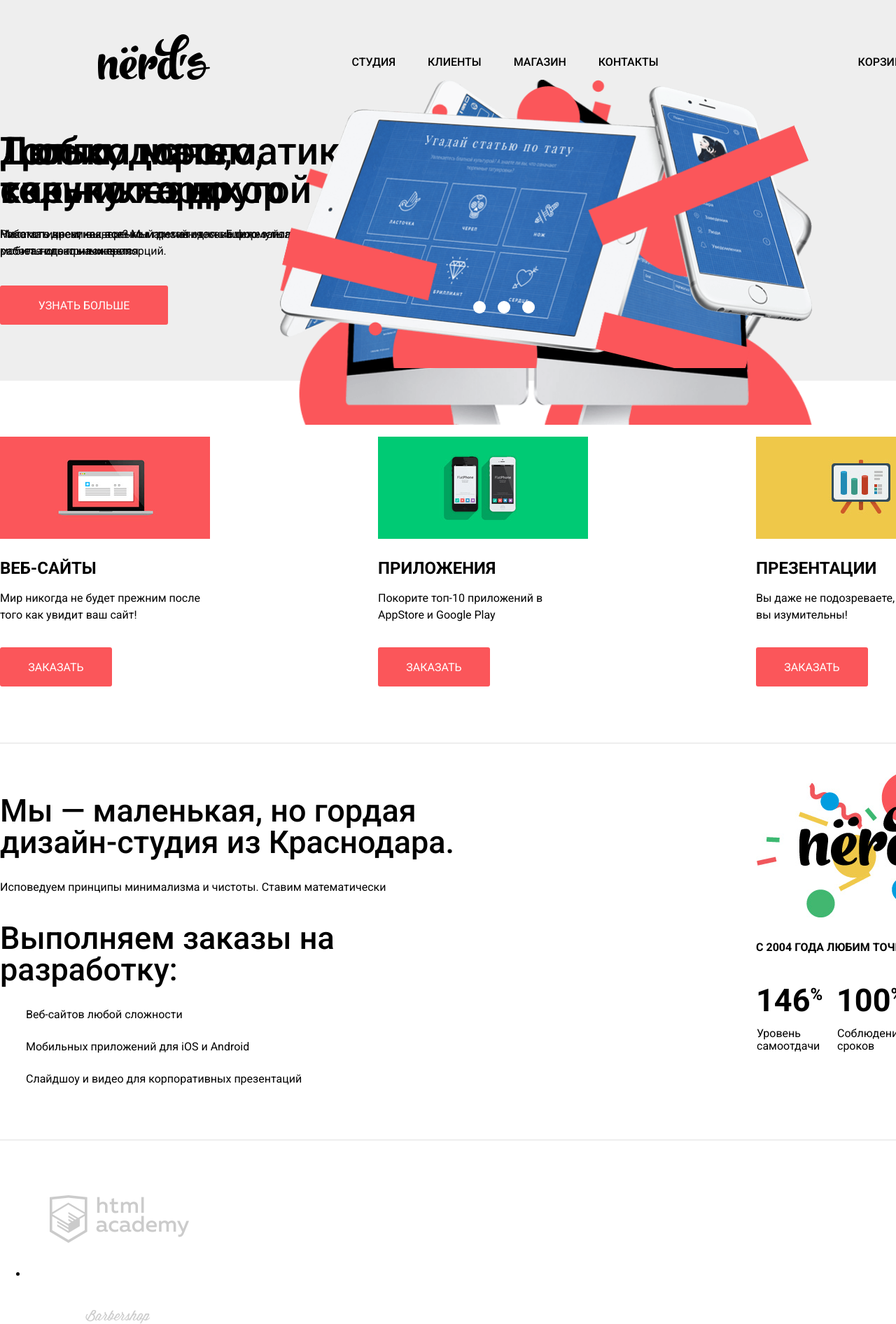
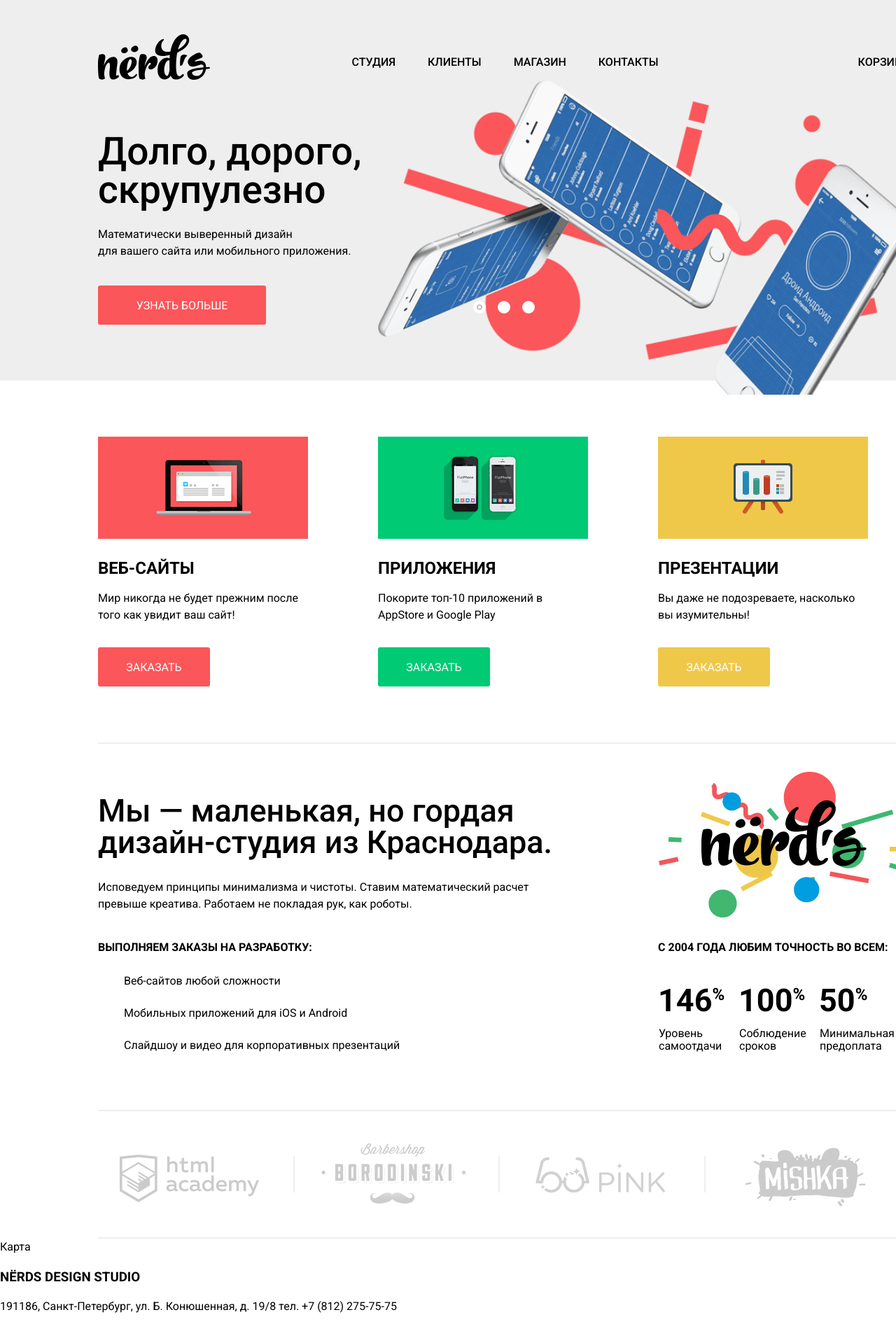
Before and after one commit to DanteStrike/nerds-ggv, a website: page src/index.html in a window 1280 px wide. Shown: the top 1892 px of the page at 70% size. Drawn offline with nearby package versions, Linux system fonts and the light colour scheme; files that its build step writes are made by us from their sources; files whose address does not match are found by name.

Commit message:
corracted index

```diff
--- a/src/css/_style/style.css
+++ b/src/css/_style/style.css
@@ -1,5 +1,5 @@
-html,
-body {
+body,
+html {
   box-sizing: border-box;
   min-width: 1440px;
   margin: 0;
@@ -8,7 +8,7 @@ body {
   font-weight: 400;
   font-size: 16px;
   line-height: 24px;
-  font-family: "Roboto", "Arial", sans-serif;
+  font-family: Roboto,Arial,sans-serif;
   color: #000000;
   text-transform: none;
 
@@ -16,8 +16,8 @@ body {
 }
 
 *,
-*::before,
-*::after {
+::after,
+::before {
   box-sizing: inherit;
 }
 
@@ -57,23 +57,121 @@ img {
   padding: 0 20px;
 }
 
+.about-us {
+  display: flex;
+  justify-content: space-between;
+  min-height: 485px;
+
+  border-bottom: 2px solid #eeeeee;
+}
+
+.button {
+  display: block;
+  width: 240px;
+  min-height: 50px;
+  margin: 0;
+  padding: 17px 0 15px 0;
+
+  text-align: center;
+  color: #ffffff;
+  text-transform: uppercase;
+
+  background-color: #fb565a;
+  border: 0;
+  border-radius: 3px;
+  cursor: pointer;
+}
+
+.button:hover {
+  background-color: #e74246;
+}
+
+.button:active {
+  color: #e06366;
+
+  background-color: #d7373b;
+}
+
+.button--green {
+  background-color: #00ca74;
+}
+
+.button--yellow {
+  background-color: #efc84a;
+}
+
+.company-description {
+  width: 680px;
+  padding-top: 33px;
+}
+
+.company-description__title {
+  display: block;
+  margin: 0;
+  margin-bottom: 30px;
+  padding: 0;
+
+  font-weight: 500;
+  font-size: 45px;
+  line-height: 45px;
+}
+
+.company-description__text {
+  margin: 0;
+  margin-bottom: 38px;
+  padding: 0;
+}
+
+.company-description__list-header {
+  margin: 0;
+  margin-bottom: 24px;
+  padding: 0;
+
+  font-weight: 700;
+  text-transform: uppercase;
+}
+
+.company-description__list {
+  margin: 0;
+  margin-bottom: 74px;
+  padding: 0;
+
+  list-style: none;
+}
+
+.company-description__item {
+  margin-bottom: 22px;
+  padding-left: 37px;
+}
+
+.company-performance {
+  width: 360px;
+}
+
+.company-performance > img {
+  margin-bottom: 24px;
+}
+
+.company-performance__table-title {
+  margin: 0;
+  margin-bottom: 30px;
+  padding: 0;
+
+  font-weight: 700;
+  text-transform: uppercase;
+}
+
 .page-header {
   min-height: 120px;
+  padding-top: 49px;
 
-  color: #eeeeee;
+  background-color: #eeeeee;
 }
 
 .page-header__top {
   display: flex;
   justify-content: space-between;
   min-height: 65px;
-  margin-top: 49px;
-}
-
-.page-header__bottom {
-  display: flex;
-  justify-content: space-between;
-  min-height: 430px;
 }
 
 .logo {
@@ -145,14 +243,252 @@ img {
   padding-left: 40px;
 }
 
-.dddd {
+.our-works {
+  min-height: 180px;
+
+  border-bottom: 2px solid #eeeeee;
+}
+
+.our-works__list {
+  display: flex;
+  justify-content: space-between;
+  margin: 0;
+  padding: 0;
+
+  list-style: none;
+}
+
+.our-works__site {
+  margin: 0;
+  padding: 0;
+}
+
+.our-works__site {
+  position: relative;
+}
+
+.our-works__site--right-border::before {
+  content: "";
+  position: absolute;
+  top: 50%;
+  right: -1px;
+
+  width: 2px;
+  height: 52px;
+  margin-top: -26px;
+
+  background-color: #eeeeee;
+  opacity: 1;
+}
+
+.our-works__link {
   position: relative;
 
   display: block;
-  margin: 12px;
+  width: 280px;
+  height: 180px;
+  margin: 0;
+  padding: 0;
 
-  font-size: 20px;
-  font-family: "Courier New", Courier, monospace;
+  opacity: 0.2;
+}
+
+.our-works__link:hover {
+  opacity: 1;
+}
+
+.our-works__link:active {
+  opacity: 0.1;
+}
+
+.service {
+  width: 300px;
+}
+
+.service > img {
+  margin: 0;
+  margin-bottom: 20px;
+  padding: 0;
+}
+
+.service__title {
+  margin: 0;
+  margin-bottom: 16px;
+  padding: 0;
+
+  font-weight: 700;
+  font-size: 24px;
+  line-height: 30px;
+  text-transform: uppercase;
+}
+
+.service__text {
+  margin: 0;
+  margin-bottom: 34px;
+  padding: 0;
+}
+
+.service__button {
+  width: 160px;
+}
+
+.services {
+  display: flex;
+  justify-content: space-between;
+  margin-bottom: 40px;
+  padding: 80px 60px 80px 0;
+
+  border-bottom: 2px solid #eeeeee;
+}
+
+.slide {
+  position: absolute;
+}
+
+.slide--1,
+.slide--2,
+.slide--3 {
+  z-index: -1;
+}
+
+#point1:checked ~ .slider__list .slide--1,
+#point2:checked ~ .slider__list .slide--2,
+#point3:checked ~ .slider__list .slide--3 {
+  z-index: 10;
+}
+
+.slide__title {
+  width: 520px;
+  margin: 0;
+  margin-bottom: 24px;
+  padding: 0;
+  padding-top: 75px;
+
+  font-weight: 500;
+  font-size: 55px;
+  line-height: 55px;
+}
+
+.slide__text {
+  width: 460px;
+  min-height: 65px;
+  margin: 0;
+  padding: 0;
+}
+
+.slide > img {
+  position: absolute;
+  top: 0;
+  left: 400px;
+
+  min-width: 760px;
+}
+
+.slider {
+  position: relative;
+}
+
+.slider__list {
+  width: 1160px;
+  min-height: 430px;
+}
+
+.slider__nav {
+  position: absolute;
+  bottom: 96px;
+  left: 50%;
+  z-index: 99;
+
+  display: flex;
+  justify-content: space-between;
+  width: 88px;
+  height: 18px;
+  margin-left: -44px;
+
+  font-size: 0;
+}
+
+.slider__nav-button {
+  position: relative;
+
+  display: block;
+  width: 18px;
+  height: 18px;
+
+  background-color: #ffffff;
+  border-radius: 50%;
+  cursor: pointer;
+}
+
+#point1:checked ~ .slider__nav .slider__nav-button--1::before,
+#point2:checked ~ .slider__nav .slider__nav-button--2::before,
+#point3:checked ~ .slider__nav .slider__nav-button--3::before {
+  content: "";
+  position: absolute;
+  top: 50%;
+  left: 50%;
+
+  display: block;
+  width: 8px;
+  height: 8px;
+  margin: -4px 0 0 -4px;
+
+  background-color: #c1c1c1;
+  border-radius: 50%;
+}
+
+#point1:checked ~ .slider__nav .slider__nav-button--1::after,
+#point2:checked ~ .slider__nav .slider__nav-button--2::after,
+#point3:checked ~ .slider__nav .slider__nav-button--3::after {
+  content: "";
+  position: absolute;
+  top: 50%;
+  left: 50%;
+
+  display: block;
+  width: 4px;
+  height: 4px;
+  margin: -2px 0 0 -2px;
+
+  background-color: #ffffff;
+  border-radius: 50%;
+}
+
+.slider__button {
+  position: absolute;
+  bottom: 80px;
+  left: 0;
+}
+
+.table {
+  padding: 0;
+
+  border-spacing: 0;
+}
+
+.table__header {
+  width: 115px;
+  height: 71px;
+  margin: 0;
+  padding: 0;
+
+  font-weight: 700;
+  font-size: 45px;
+  line-height: 1.5;
+  vertical-align: top;
+  text-align: left;
+}
+
+.special-percent {
+  margin: 0;
+  padding: 0;
+
+  font-size: 24px;
+  vertical-align: super;
+}
+
+.table__data {
+  line-height: 18px;
 }
 
 .zzzz {
--- a/src/index.html
+++ b/src/index.html
@@ -41,34 +41,33 @@
             <a class="nav-main__link nav-main__link--cart" href="#">Корзина</a>
           </nav>
         </div>
-      </div>
+
         <div class="page-header__bottom">
-          <div class="promo">
-            <div class="slider promo__slider">
+          <div class="slider">
             <input class="visually-hidden" type="radio" name="slider" id="point1" checked>
             <input class="visually-hidden" type="radio" name="slider" id="point2">
             <input class="visually-hidden" type="radio" name="slider" id="point3">
             <div class="slider__list">
-                <div class="slide slider__slide">
+              <div class="slide slide--1 slider__slide">
                 <h3 class="slide__title">Долго, дорого, скрупулезно</h3>
-                  <p class="text slide__text">Математически выверенный дизайн для вашего сайта или мобильного приложения.</p>
-                  <img src="assets/img/nerds-index-slide1.png" width="698" height="413" alt="Смартфоны">
+                <p class="slide__text">Математически выверенный дизайн для&nbsp;вашего&nbsp;сайта&nbsp;или&nbsp;мобильного&nbsp;приложения.</p>
+                <img src="assets/img/nerds-index-slide1.png" width="760" height="430" alt="Смартфоны">
               </div>
-                <div class="slide slider__slide">
+              <div class="slide slide--2 slider__slide">
                 <h3 class="title slide__title">Любим математику как никто другой</h3>
-                  <p class="text slide__text">Никакого креатива, только математические формулы для расчета идеальных пропорций.</p>
-                  <img src="assets/img/nerds-index-slide2.png" width="663" height="430" alt="Мониторы">
+                <p class="slide__text">Никакого креатива, только математические формулы для&nbsp;расчета идеальных пропорций.</p>
+                <img src="assets/img/nerds-index-slide2.png" width="760" height="430" alt="Мониторы">
               </div>
-                <div class="slide slider__slide">
+              <div class="slide slide--3 slider__slide">
                 <h3 class="slide__title">Только ночь, только хардкор</h3>
-                  <p class="slide__text">Работать днем, как все? Мы против этого. Ближе к полуночи работа только начинается.</p>
-                  <img src="assets/img/nerds-index-slide3.png" width="759" height="411" alt="Планшеты">
+                <p class="slide__text">Работать днем, как все? Мы против этого. Ближе&nbsp;к&nbsp;полуночи работа только начинается.</p>
+                <img src="assets/img/nerds-index-slide3.png" width="760" height="430" alt="Планшеты">
               </div>
             </div>
             <div class="slider__nav">
-                <label class="slider__nav-button" for="point1">Первый слайд</label>
-                <label class="slider__nav-button" for="point2">Второй слайд</label>
-                <label class="slider__nav-button" for="point3">Третий слайд</label>
+              <label class="slider__nav-button slider__nav-button--1" for="point1">Первый слайд</label>
+              <label class="slider__nav-button slider__nav-button--2" for="point2">Второй слайд</label>
+              <label class="slider__nav-button slider__nav-button--3" for="point3">Третий слайд</label>
             </div>
             <a class="button slider__button" href="#">Узнать больше</a>
           </div>
@@ -78,26 +77,26 @@
 
     <main class="page-content">
       <h1 class="visually-hidden">Сайт Нердс</h1>
-
+      <div class="container">
         <section class="services">
           <h2 class="visually-hidden">Оказываемые услуги</h2>
           <div class="service services__service">
             <img src="assets/img/service1.png" width="300" height="146" alt="Веб-Сайты">
             <h3 class="service__title">Веб-сайты</h3>
-          <p class="text service__text">Мир никогда не будет прежним после того как увидит ваш сайт!</p>
+            <p class="service__text">Мир никогда не будет прежним после того как увидит ваш сайт!</p>
             <a class="button service__button" href="#">Заказать</a>
           </div>
           <div class="service services__service">
             <img src="assets/img/service2.png" width="300" height="146" alt="Приложения">
             <h3 class="service__title">Приложения</h3>
-          <p class="text service__text">Покорите топ-10 приложений в AppStore и Google Play</p>
-          <a class="button service__button" href="#">Заказать</a>
+            <p class="service__text">Покорите топ-10 приложений в AppStore и Google Play</p>
+            <a class="button button--green service__button" href="#">Заказать</a>
           </div>
           <div class="service services__service">
             <img src="assets/img/service3.png" width="300" height="146" alt="Презентации">
             <h3 class="service__title">Презентации</h3>
-          <p class="text service__text">Вы даже не подозреваете, насколько вы изумительны!</p>
-          <a class="button service__button" href="#">Заказать</a>
+            <p class="service__text">Вы даже не подозреваете, насколько вы изумительны!</p>
+            <a class="button button--yellow service__button" href="#">Заказать</a>
           </div>
         </section>
 
@@ -105,8 +104,8 @@
           <h2 class="visually-hidden">О нас</h2>
           <div class="company-description about-us__company-description">
             <strong class="company-description__title">Мы — маленькая, но гордая дизайн-студия из Краснодара. </strong>
-          <p class="text company-description__text">Исповедуем принципы минимализма и чистоты. Ставим математически</p>
-          <p class="company-description__title">Выполняем заказы на разработку:</p>
+            <p class="company-description__text">Исповедуем принципы минимализма и чистоты. Ставим математический расчет превыше креатива. Работаем не покладая рук, как роботы.</p>
+            <p class="company-description__list-header">Выполняем заказы на разработку:</p>
             <ul class="company-description__list">
               <li class="company-description__item">Веб-сайтов любой сложности</li>
               <li class="company-description__item">Мобильных приложений для iOS и Android</li>
@@ -133,18 +132,18 @@
 
         <section class="our-works">
           <h2 class="visually-hidden">Наши работы</h2>
-        <ul class="our-works__sites">
-          <li class="our-works__site">
+          <ul class="our-works__list">
+            <li class="our-works__site our-works__site--right-border">
               <a class="our-works__link" href="#">
                 <img src="assets/img/htmlacademy-logo.png" width="260" height="180" alt="HTML Academy">
               </a>
             </li>
-          <li class="our-works__site">
+            <li class="our-works__site our-works__site--right-border">
               <a class="our-works__link" href="#">
                 <img src="assets/img/borodinski-logo.png" width="260" height="180" alt="Borodinski">
               </a>
             </li>
-          <li class="our-works__site">
+            <li class="our-works__site our-works__site--right-border">
               <a class="our-works__link" href="#">
                 <img src="assets/img/pink-logo.png" width="260" height="180" alt="Pink">
               </a>
@@ -156,6 +155,7 @@
             </li>
           </ul>
         </section>
+      </div>
 
       <section class="contacts">
         <h2 class="visually-hidden">Контакты</h2>
```
Also changed, not shown: public/index.html (+27 -27 lines). Lines whose indentation alone changed are shown as unchanged.
